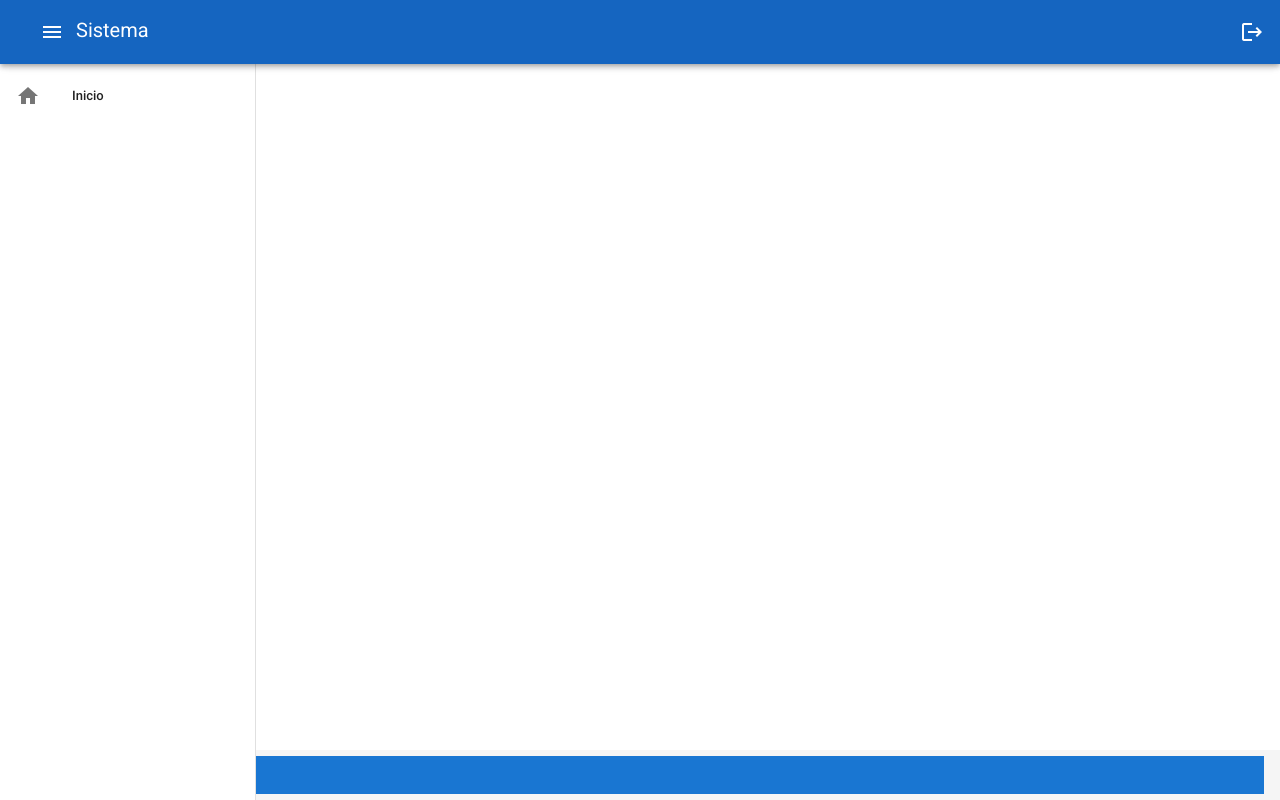
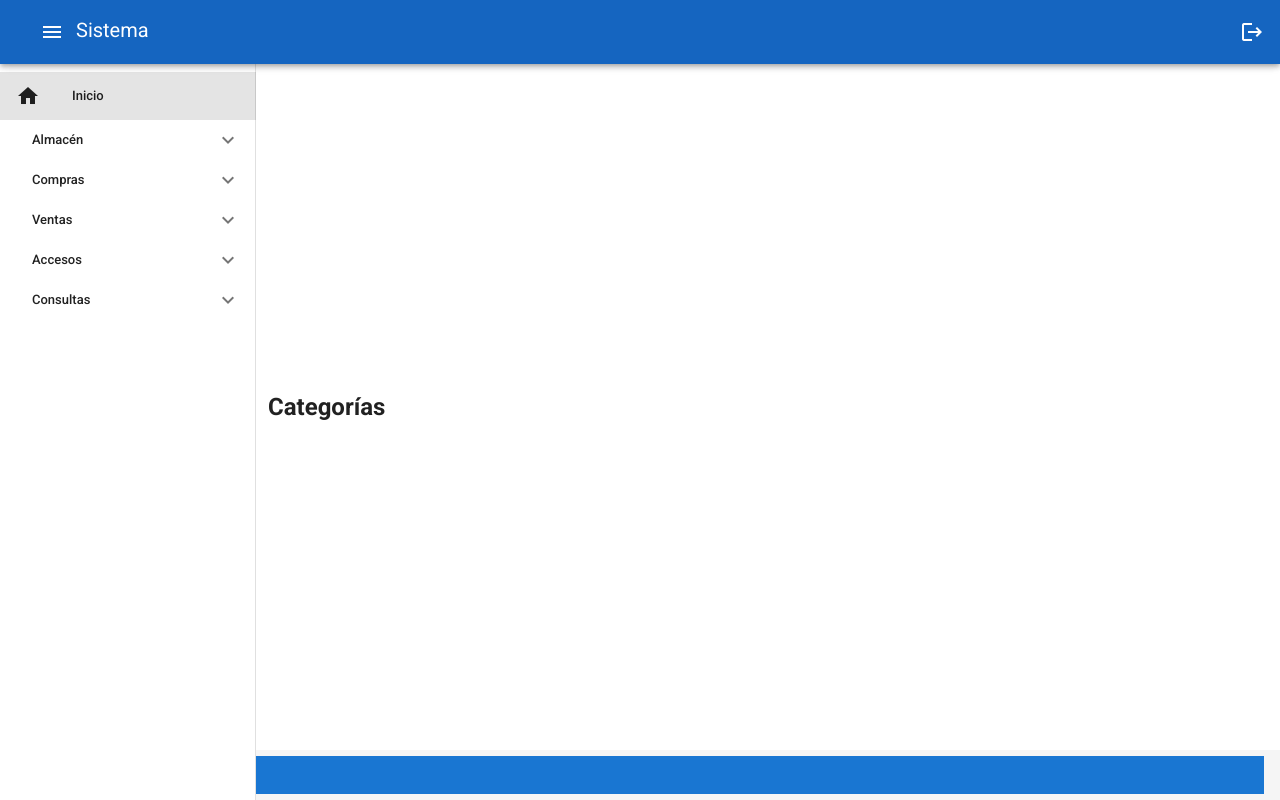
Before and after one commit to juankaenel/FrontendVueJs-SistemaVentas, a Vue app: page /category in a window 1280 px wide. Built offline with nearby package versions, Linux system fonts and the light colour scheme.

Commit message:
:art: Maquetando la lista de items, agregando rutas de category y home

```diff
--- a/src/App.vue
+++ b/src/App.vue
@@ -5,9 +5,9 @@
       :clipped="$vuetify.breakpoint.lgAndUp"
       app
     >
-      <v-list dense> <!--Opciones de menú--->
+      <v-list dense> <!--Opciones de menú izquierdo--->
         <template>
-          <v-list-item>
+          <v-list-item :to="{name: 'Home'}">
             <v-list-item-action>
               <v-icon>home</v-icon>
             </v-list-item-action>
@@ -16,9 +16,180 @@
             </v-list-item-title>
           </v-list-item>
         </template>
+        <!-- Template almacen -->
+        <template>
+          <v-list-group>
+
+            <v-list-item slot="activator">
+              <v-list-item-content>
+                <v-list-item-title>
+                  Almacén
+                </v-list-item-title>
+              </v-list-item-content>
+            </v-list-item>
+
+            <v-list-item :to="{name: 'Category'}">
+              <v-list-item-action>
+                <v-icon>table_chart</v-icon>
+              </v-list-item-action>
+              <v-list-item-content>
+                <v-list-item-title>
+                  Categorías
+                </v-list-item-title>
+              </v-list-item-content>
+            </v-list-item>
+
+            <v-list-item :to="{name: ''}">
+              <v-list-item-action>
+                <v-icon>table_chart</v-icon>
+              </v-list-item-action>
+              <v-list-item-content>
+                <v-list-item-title>
+                  Artículos
+                </v-list-item-title>
+              </v-list-item-content>
+            </v-list-item>
+
+          </v-list-group>
+        </template>
+        <!-- Template compras -->
+        <template>
+          <v-list-group>
+
+            <v-list-item slot="activator">
+              <v-list-item-content>
+                <v-list-item-title>
+                  Compras
+                </v-list-item-title>
+              </v-list-item-content>
+            </v-list-item>
+
+            <v-list-item :to="{name: ''}">
+              <v-list-item-action>
+                <v-icon>table_chart</v-icon>
+              </v-list-item-action>
+              <v-list-item-content>
+                <v-list-item-title>
+                  Ingresos
+                </v-list-item-title>
+              </v-list-item-content>
+            </v-list-item>
+
+            <v-list-item :to="{name: ''}">
+              <v-list-item-action>
+                <v-icon>table_chart</v-icon>
+              </v-list-item-action>
+              <v-list-item-content>
+                <v-list-item-title>
+                  Proveedores
+                </v-list-item-title>
+              </v-list-item-content>
+            </v-list-item>
+
+          </v-list-group>
+        </template>
+        <!-- Template ventas -->
+        <template>
+          <v-list-group>
+
+            <v-list-item slot="activator">
+              <v-list-item-content>
+                <v-list-item-title>
+                  Ventas
+                </v-list-item-title>
+              </v-list-item-content>
+            </v-list-item>
+
+            <v-list-item :to="{name: ''}">
+              <v-list-item-action>
+                <v-icon>table_chart</v-icon>
+              </v-list-item-action>
+              <v-list-item-content>
+                <v-list-item-title>
+                  Ventas
+                </v-list-item-title>
+              </v-list-item-content>
+            </v-list-item>
+
+            <v-list-item :to="{name: ''}">
+              <v-list-item-action>
+                <v-icon>table_chart</v-icon>
+              </v-list-item-action>
+              <v-list-item-content>
+                <v-list-item-title>
+                  Clientes
+                </v-list-item-title>
+              </v-list-item-content>
+            </v-list-item>
+
+          </v-list-group>
+        </template>
+        <!-- Template Accesos -->
+        <template>
+          <v-list-group>
+
+            <v-list-item slot="activator">
+              <v-list-item-content>
+                <v-list-item-title>
+                  Accesos
+                </v-list-item-title>
+              </v-list-item-content>
+            </v-list-item>
+
+            <v-list-item :to="{name: ''}">
+              <v-list-item-action>
+                <v-icon>table_chart</v-icon>
+              </v-list-item-action>
+              <v-list-item-content>
+                <v-list-item-title>
+                  Usuarios
+                </v-list-item-title>
+              </v-list-item-content>
+            </v-list-item>
+
+          </v-list-group>
+        </template>
+         <!-- Template Consultas -->
+        <template>
+          <v-list-group>
+
+            <v-list-item slot="activator">
+              <v-list-item-content>
+                <v-list-item-title>
+                  Consultas
+                </v-list-item-title>
+              </v-list-item-content>
+            </v-list-item>
+
+            <v-list-item :to="{name: ''}">
+              <v-list-item-action>
+                <v-icon>table_chart</v-icon>
+              </v-list-item-action>
+              <v-list-item-content>
+                <v-list-item-title>
+                  Consulta Compras
+                </v-list-item-title>
+              </v-list-item-content>
+            </v-list-item>
+
+            <v-list-item :to="{name: ''}">
+              <v-list-item-action>
+                <v-icon>table_chart</v-icon>
+              </v-list-item-action>
+              <v-list-item-content>
+                <v-list-item-title>
+                  Consulta Ventas
+                </v-list-item-title>
+              </v-list-item-content>
+            </v-list-item>
+
+          </v-list-group>
+        </template>
+
       </v-list>
     </v-navigation-drawer>
 
+    <!--Barra nav horizontal-->
     <v-app-bar
       :clipped-left="$vuetify.breakpoint.lgAndUp"
       app
@@ -38,7 +209,8 @@
         <v-icon>logout</v-icon>
       </v-btn>
     </v-app-bar>
-    <v-content>
+
+    <v-main>
       <v-container
         fluid
         fill-height
@@ -47,7 +219,9 @@
         <router-view/>
       </v-slide-y-transition>
       </v-container>
-    </v-content>
+    </v-main>
+
+    <!-- FOOTER -->
     <v-footer height="auto">
       <v-layout justify-center>
         <v-flex text-xs-center>
@@ -67,7 +241,7 @@
 
 export default {
   name: 'App',
-  data() {
+  data: () => {
     return {
       drawer:null,
     }
--- /dev/null
+++ b/src/components/Category.vue
@@ -0,0 +1,13 @@
+<template>
+  <h2>Categorías</h2>
+</template>
+
+<script>
+export default {
+
+}
+</script>
+
+<style>
+
+</style>
--- a/src/router/index.js
+++ b/src/router/index.js
@@ -1,7 +1,7 @@
 import Vue from 'vue'
 import VueRouter from 'vue-router'
 import Home from '../views/Home.vue'
-
+import Category from '../components/Category'
 Vue.use(VueRouter)
 
 const routes = [
@@ -9,6 +9,11 @@ const routes = [
     path: '/',
     name: 'Home',
     component: Home
+  },
+  {
+    path: '/category',
+    name: 'Category', // nombre que usamos en el :to="{name: 'category'}"
+    component: Category
   },
   {
     path: '/about',
```
